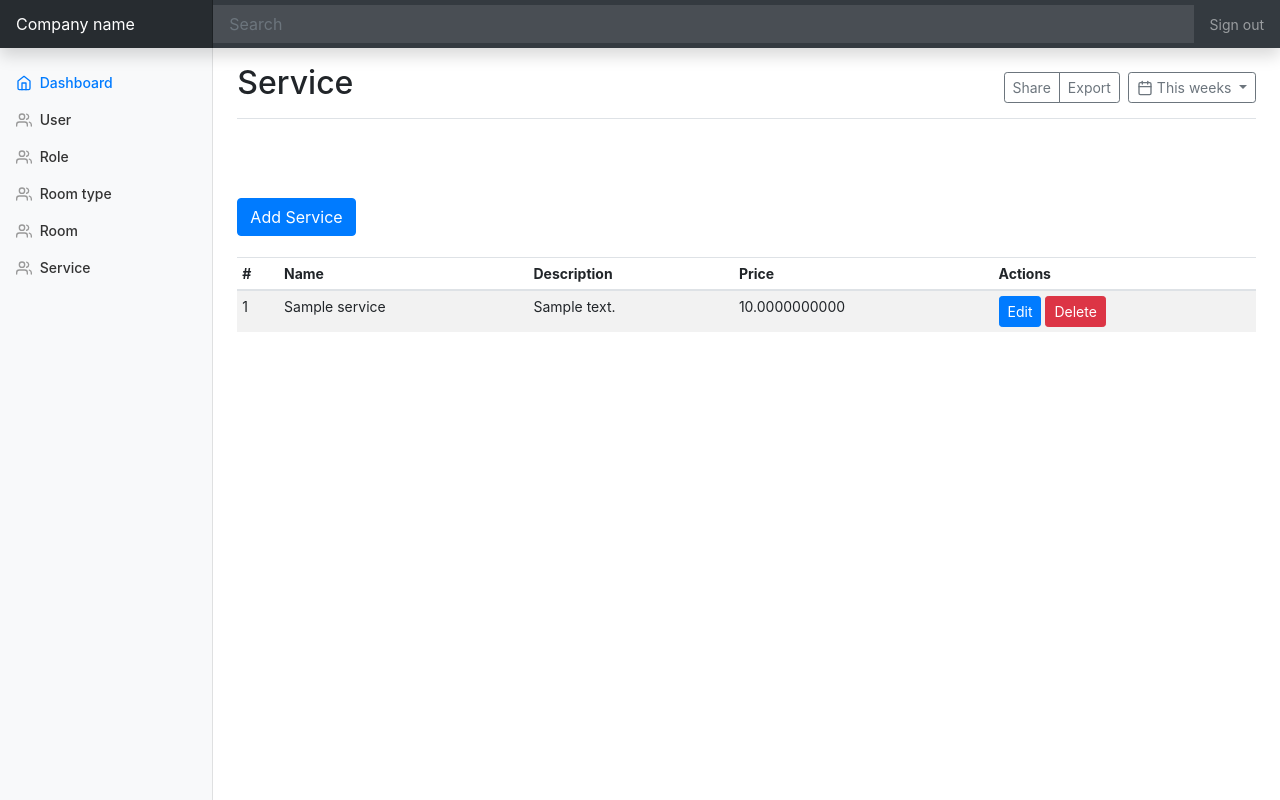
After one commit to ngqp2k/Flask-HM-01, a Flask app: page /service in a window 1280 px wide. The commit adds this page. Run offline with Flask 3, Linux system fonts and the light colour scheme; tables that the repository leaves empty hold one stand-in row (values such as "Sample post"); some libraries are stand-ins or nearby versions.

Commit message:
Update templates and views for service management functionality

```diff
--- a/templates/index.html
+++ b/templates/index.html
@@ -90,6 +90,12 @@
                 Room
               </a>
             </li>
+            <li class="nav-item">
+              <a class="nav-link" href="{{ url_for('service_page') }}">
+                <span data-feather="users"></span>
+                Service
+              </a>
+            </li>
           </ul>
 
           <!-- <h6 class="sidebar-heading d-flex justify-content-between align-items-center px-3 mt-4 mb-1 text-muted">
--- /dev/null
+++ b/templates/mdService.html
@@ -0,0 +1,41 @@
+{% extends 'index.html' %}
+
+{% block title %}Service{% endblock %}
+
+{% block content %}
+
+<button type="button" class="btn btn-primary">
+  <a href="{{ url_for('add_service') }}" style="color: white;">Add Service</a>
+</button>
+<br/>
+<br/>
+
+<div class="table-responsive">
+  <table class="table table-striped table-sm">
+    <thead>
+      <tr>
+        <th>#</th>
+        <th>Name</th>
+        <th>Description</th>
+        <th>Price</th>
+        <th>Actions</th>
+      </tr>
+    </thead>
+    <tbody>
+      {% for service in services %}
+      <tr>
+        <td>{{ service.id }}</td>
+        <td>{{ service.name }}</td>
+        <td>{{ service.description }}</td>
+        <td>{{ service.price }}</td>
+        <td>
+          <a href="{{ url_for('edit_service', service_id=service.id) }}" class="btn btn-primary btn-sm">Edit</a>
+          <a href="{{ url_for('delete_service', service_id=service.id) }}" class="btn btn-danger btn-sm">Delete</a>
+        </td>
+      <tr>
+        {% endfor %}
+    </tbody>
+  </table>
+</div>
+
+{% endblock %}
--- a/views.py
+++ b/views.py
@@ -280,3 +280,50 @@ def delete_room(room_id):
     db.session.commit()
 
     return redirect(url_for('room_page'))
+
+
+@app.route('/service')
+def service_page():
+    services = models.Service.query.all()
+    return render_template('mdService.html', services=services)
+
+
+@app.route('/add-service', methods=['GET', 'POST'])
+def add_service():
+    if request.method == 'POST':
+        service = models.Service()
+        service.name = request.form['name']
+        service.description = request.form['description']
+        service.price = request.form['price']
+
+        db.session.add(service)
+        db.session.commit()
+
+        return redirect(url_for('service_page'))
+
+    return render_template('add-service.html')
+
+
+@app.route('/edit-service/<int:service_id>', methods=['GET', 'POST'])
+def edit_service(service_id):
+    service = models.Service.query.get(service_id)
+
+    if request.method == 'POST':
+        service.name = request.form['name']
+        service.description = request.form['description']
+        service.price = request.form['price']
+
+        db.session.commit()
+
+        return redirect(url_for('service_page'))
+
+    return render_template('edit-service.html', service=service)
+
+
+@app.route('/delete-service/<int:service_id>', methods=['GET', 'POST'])
+def delete_service(service_id):
+    service = models.Service.query.get(service_id)
+    db.session.delete(service)
+    db.session.commit()
+
+    return redirect(url_for('service_page'))
```
Also changed, not shown: templates/add-service.html (added, +42 -0 lines), templates/edit-service.html (added, +42 -0 lines).
